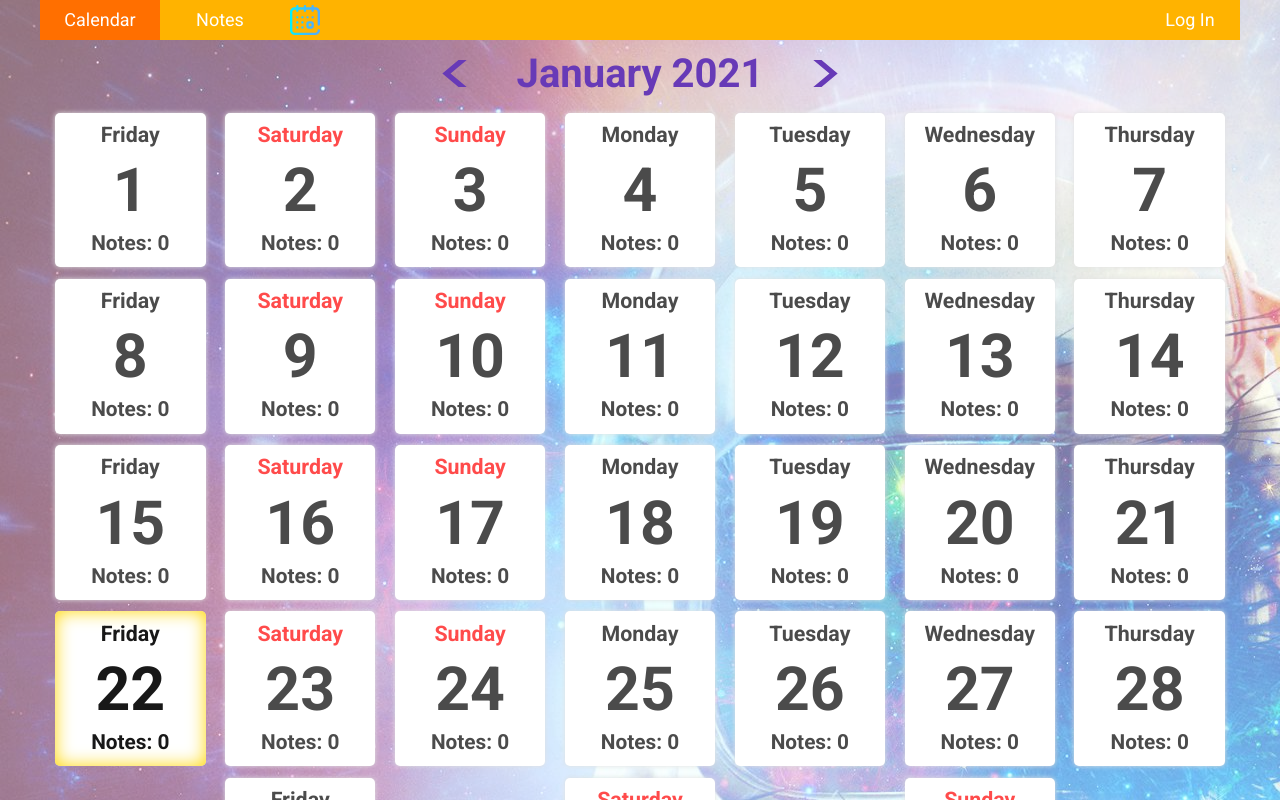
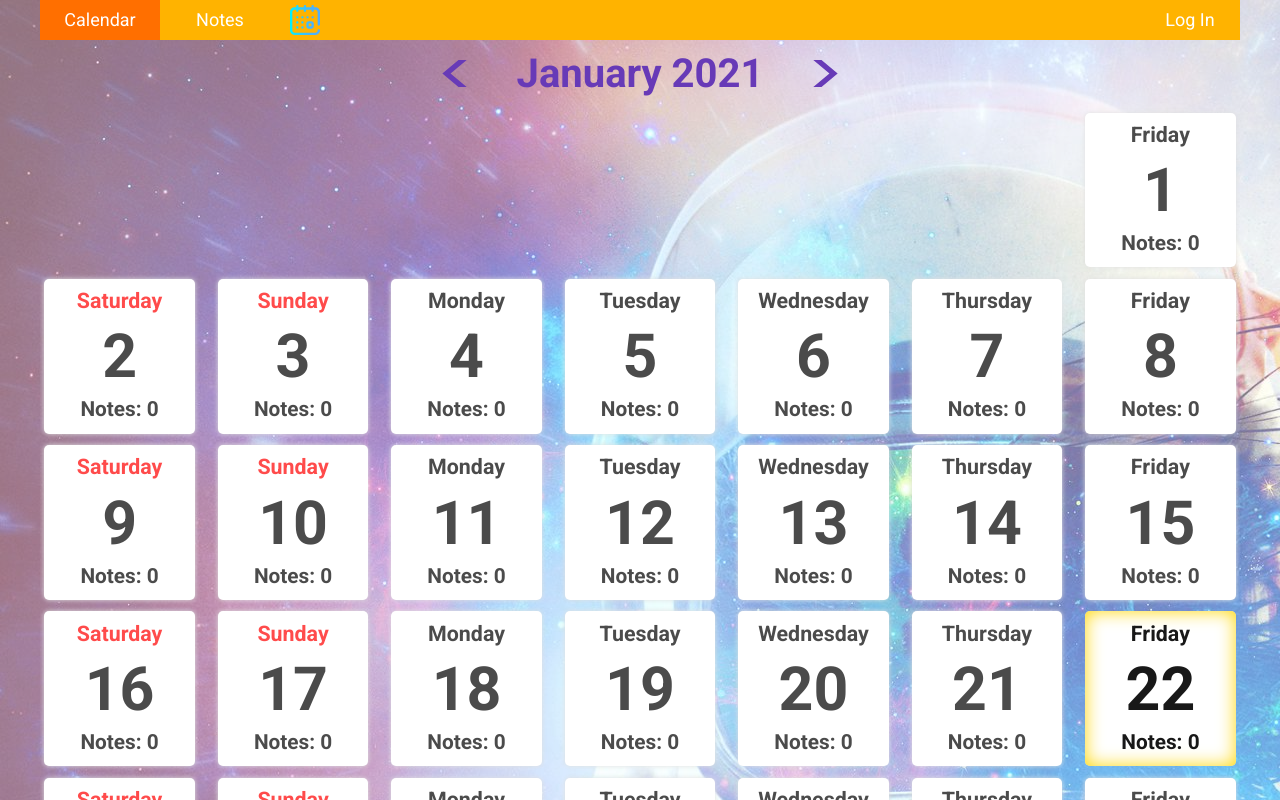
Before and after one commit to vmakal1989/gp, a React (Create React App) app: page / in a window 1280 px wide. Shown: the top 800 px of the page. Built offline with nearby package versions, Linux system fonts and the light colour scheme; no server answers.

Commit message:
rendered calendar

```diff
--- a/src/App.tsx
+++ b/src/App.tsx
@@ -13,7 +13,7 @@ import { useEffect } from 'react'
 import firebase from "firebase"
 import {initializedUser} from "./redux/auth-reducer"
 import {getNotes} from "./redux/notes-reducer"
-import Calendar from "./components/Calendar/Calendar"
+import CalendarContainer from "./components/Calendar/CalendarContainer"
 
 
 const App = (props) => {
@@ -34,7 +34,7 @@ const App = (props) => {
             <div className={classNames('dates__popup', showSelectedDates ? 'dates__popup_active' : '')}>
                 <SelectDates setShowSelectedDates={setShowSelectedDates} />
             </div>
-            <Route path='/' exact render={() => <Calendar />}/>
+            <Route path='/' exact render={() => <CalendarContainer />}/>
             <Route path='/notepad' render={() => <NotepadContainer date={getNotepadTitle(props.location.pathname)}/>}/>
             <Route path='/login' render={() => <LoginFormContainer />}/>
             <Route path='/signup' render={() => <SignUpFormContainer />}/>
--- a/src/components/Calendar/Calendar.module.css
+++ b/src/components/Calendar/Calendar.module.css
@@ -1,4 +1,4 @@
-container {
+.container {
     width: 100%;
     height: 100%;
 }
@@ -48,5 +48,5 @@ container {
     position: relative;
     display: flex;
     flex-wrap: wrap;
-    justify-content: space-evenly;
+    justify-content: space-between;
 }
--- a/src/components/Calendar/Calendar.tsx
+++ b/src/components/Calendar/Calendar.tsx
@@ -1,17 +1,15 @@
 import React from 'react'
-import {getDaysOfTheMonth} from "../../helpers/getDays/getDays"
 import Day from "./Day/Day"
 import style from "./Calendar.module.css"
-import { useState } from 'react'
 import moment from 'moment'
+import {ElementsOfDayType} from "../../types/types";
 
-type PropsType = {}
-const Calendar: React.FC<PropsType> = () => {
-    let [month, setMonth] = useState<number>(moment().month())
-    const toggleMonth = (type: string): void => {
-        type === 'decrement' && setMonth(--month)
-        type === 'increment' && setMonth(++month)
-    }
+type PropsType = {
+    toggleMonth: (type: string) => void
+    month: number
+    structurePage: Array<ElementsOfDayType>
+}
+const Calendar: React.FC<PropsType> = ({toggleMonth, month, structurePage}) => {
     return (
         <div className={style.container}>
             <div className={style.navContainer}>
@@ -24,7 +22,7 @@ const Calendar: React.FC<PropsType> = () => {
                 </div>
             </div>
             <div className={style.items}>
-                { getDaysOfTheMonth(month).map(day => <Day key={day.date} day={day}/>)}
+                { structurePage.map(day => <Day key={day.date} day={day}/>)}
             </div>
         </div>
 
--- /dev/null
+++ b/src/components/Calendar/CalendarContainer.tsx
@@ -0,0 +1,38 @@
+import React from 'react'
+import {getDaysOfTheMonth} from "../../helpers/getDays/getDays"
+import Day from "./Day/Day"
+import style from "./Calendar.module.css"
+import { useState } from 'react'
+import moment from 'moment'
+import {ElementsOfDayType} from "../../types/types";
+import Calendar from "./Calendar";
+
+type PropsType = {}
+
+const CalendarContainer: React.FC<PropsType> = (props) => {
+    let [month, setMonth] = useState<number>(moment().month())
+    const toggleMonth = (type: string): void => {
+        type === 'decrement' && setMonth(--month)
+        type === 'increment' && setMonth(++month)
+    }
+
+    const structurePage = (): Array<ElementsOfDayType> => {
+        let daysInMonthArray: Array<ElementsOfDayType> = getDaysOfTheMonth(month)
+        let elementsArr: Array<ElementsOfDayType> = []
+        let i: number = 0
+        const daysOfWeek: Array<string> = ['Saturday', 'Sunday', 'Monday', 'Tuesday', 'Wednesday', 'Thursday', 'Friday','null', 'null', 'null', 'null']
+        daysOfWeek.map(day => {
+            if(day === daysInMonthArray[0].name) {
+               daysInMonthArray.map((day) => elementsArr.push(day))
+                i++
+            }
+            if(i < 35) elementsArr.push({date: Math.random() + '', name: 'plug', number: 'plug', current: false, isHoliday: false})
+            i++
+        })
+        return elementsArr
+    }
+
+    return <Calendar toggleMonth={toggleMonth} month={month} structurePage={structurePage()} />
+}
+
+export default CalendarContainer
--- a/src/components/Calendar/Day/Day.module.css
+++ b/src/components/Calendar/Day/Day.module.css
@@ -6,7 +6,8 @@
     color: green;
 }
 
-.item {
+.item,
+.clearItem {
     width: calc(40px + 138 * ((100vw - 320px) / 1200 ));
     height: calc(60px + 117 * ((100vw - 320px) / 1200 ));
     cursor: pointer;
@@ -52,3 +53,9 @@
 .item:active {
     transform: scale(.9);
 }
+.clearItem {
+    height: 0;
+    opacity: 0;
+    cursor: default;
+    margin-bottom: 0;
+}
--- a/src/components/Calendar/Day/Day.tsx
+++ b/src/components/Calendar/Day/Day.tsx
@@ -2,12 +2,12 @@ import React, {FunctionComponent} from 'react'
 import style from './Day.module.css'
 import classNames from "classnames";
 import { Link } from 'react-router-dom';
-import { elementsOfDayType } from '../../../types/types';
+import { ElementsOfDayType } from '../../../types/types';
 import { connect } from 'react-redux';
 import {AppStateType} from "../../../redux/store-redux";
 
 type OwnPropsType = {
-    day: elementsOfDayType
+    day: ElementsOfDayType
 }
 type MapStateProsType = {
     notes: number
@@ -16,6 +16,9 @@ type DayPropsType = OwnPropsType & MapStateProsType
 
 const Day: FunctionComponent<DayPropsType> = ({day, notes}) => {
     return (
+        day.name === 'plug' ?
+            <div className={style.clearItem}/>
+        :
             <Link className={style.link} to={'notepad/'+ day.date} >
                 <div className={classNames([style.item, day.current ? style.current : ''])}>
                     <div className={classNames([style.nameOfDay, day.isHoliday ? style.isHoliday : ''])}>{day.name}</div>
--- a/src/components/Login/LogIn.module.css
+++ b/src/components/Login/LogIn.module.css
@@ -19,7 +19,7 @@
     font-weight: bold;
 }
 .field {
-    min-width: 100%;
+    width: 100%;
     height: 40px;
     box-sizing: border-box;
     border: none;
--- a/src/components/Notepad/NotepadRow/NotepadRowContainer.tsx
+++ b/src/components/Notepad/NotepadRow/NotepadRowContainer.tsx
@@ -36,7 +36,7 @@ const NotepadRowContainer: React.FC<NotepadRowContainerType> = (props) => {
 			props.addNewNote(props.date[0], props.hour, noteFieldValue)
 		prevFieldValue && prevFieldValue !== noteFieldValue && noteFieldValue.trim() &&
 			props.editNote(props.noteData.id, props.date[0], props.hour, noteFieldValue)
-		prevFieldValue && !noteFieldValue && !noteFieldValue.trim() &&
+		prevFieldValue && !noteFieldValue.trim() &&
 			props.removeNote(props.noteData.id)
 	}
 
--- a/src/helpers/getDays/getDays.ts
+++ b/src/helpers/getDays/getDays.ts
@@ -1,4 +1,4 @@
-import {elementsOfDayType} from "../../types/types"
+import {ElementsOfDayType} from "../../types/types"
 import moment from "moment"
 
 const isHoliday = (name: string): boolean => {
@@ -15,9 +15,9 @@ const getDaysArrayByMonth = (month): Array<moment.Moment>  => {
 	return arrDays.reverse();
 }
 
-export const getDaysOfTheMonth = (month): elementsOfDayType[] => {
+export const getDaysOfTheMonth = (month): ElementsOfDayType[] => {
 	const daysInMonth: Array<moment.Moment> = getDaysArrayByMonth(month)
-	const daysOfTheWeek: elementsOfDayType[] = []
+	const daysOfTheWeek: ElementsOfDayType[] = []
 	for(let el of daysInMonth) {
 		daysOfTheWeek.push({
 			name: el.format('dddd'),
--- a/src/types/types.ts
+++ b/src/types/types.ts
@@ -1,5 +1,5 @@
 
-export interface elementsOfDayType {
+export interface ElementsOfDayType {
     name: string
     number: number | string
     current: boolean
```
Lines whose indentation alone changed are shown as unchanged.
